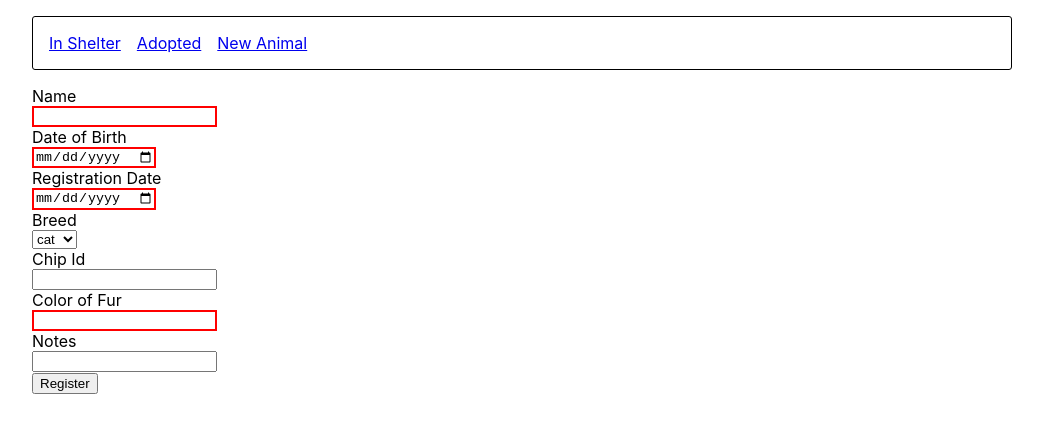
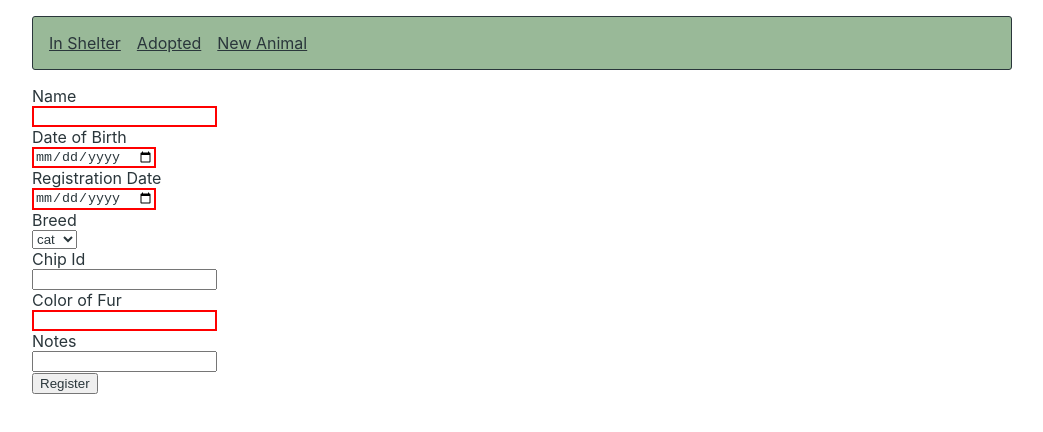
Before and after one commit to barbara90/Animal-Shelter-Registry-Tool, a React (Create React App) app: page /new-animal in a window 1280 px wide. Shown: the top 432 px of the page, without its empty margins (118-1161 px from the left). Built offline with nearby package versions, Linux system fonts and the light colour scheme; no server answers.

Commit message:
Added styling to the pages

```diff
--- a/src/App.css
+++ b/src/App.css
@@ -1,15 +1,18 @@
 .App {
   width: 980px;
   margin: 16px auto 0;
+  color: #2a363b;
 }
 
 .top-navigation {
-  border: 1px black solid;
+  border: 1px #2a363b solid;
   border-radius: 3px;
   padding: 16px;
   margin-bottom: 16px;
+  background-color: #99b998;
 }
 
 .top-navigation a {
   padding-right: 16px;
+  color: #2a363b;
 }
--- a/src/components/AnimalComponent/Animal.css
+++ b/src/components/AnimalComponent/Animal.css
@@ -1,16 +1,19 @@
 .animal {
-    border: 1px solid black;
+    border: 1px solid #2a363b;
     border-radius: 3px;
     padding: 16px;
     width: 450px;
     display: inline-block;
+    background-color: #f9cdae;
 }
 
 .animal__name {
     font-size: 26px;
     font-weight: bold;
+    color: #2a363b;
 }
 
 .animal__data-title {
     font-weight: bold;
+    color: #2a363b;
 }
--- a/src/components/AnimalFormComponent/AnimalForm.css
+++ b/src/components/AnimalFormComponent/AnimalForm.css
@@ -1,7 +1,13 @@
-.create-animal input, select {
-  display: block;
-}
 
 .create-animal input:invalid {
   border: 2px solid red;
 }
+
+.create-animal input, select {
+  display: block;
+  color:#2a363b;
+}
+
+.create-animal label, button {
+  color:#2a363b;
+}
```
